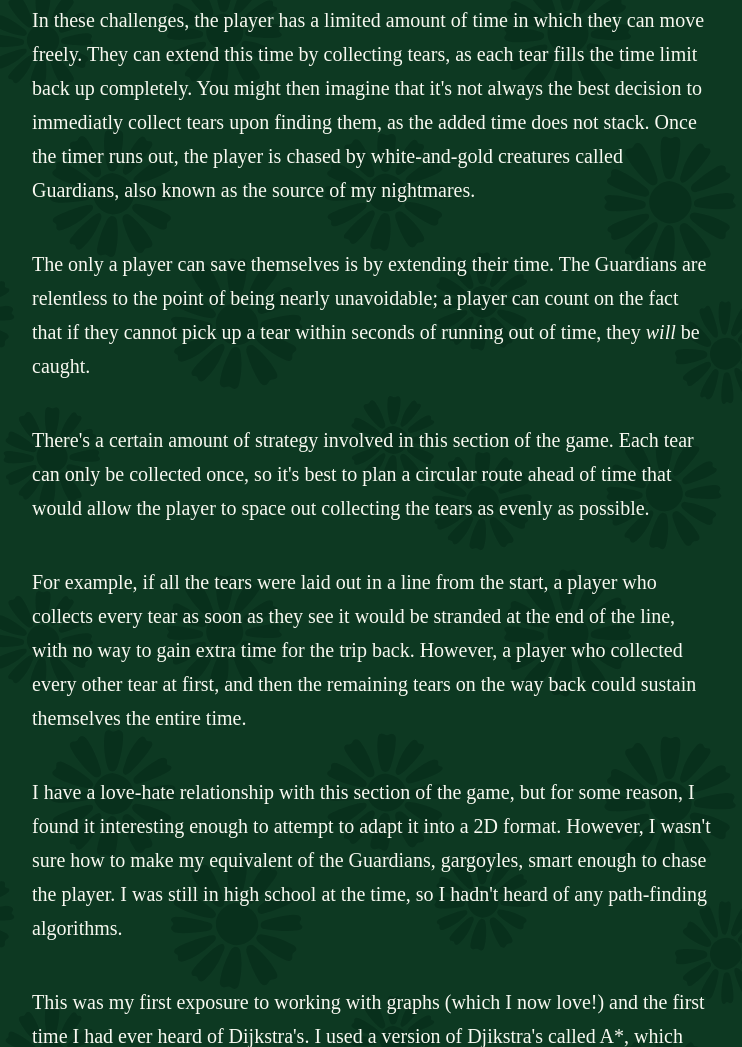
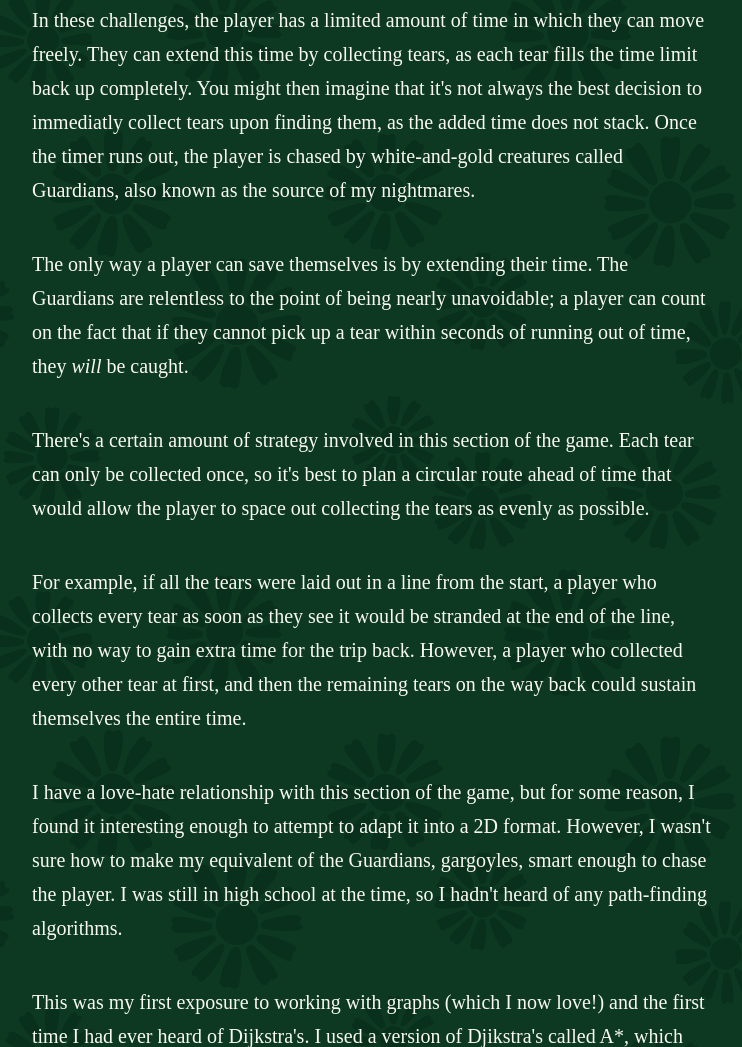
Before and after one commit to crhohner/crhohner.github.io, an Astro site: page /games in a window 1280 px wide. Shown: the part 4676-5723 px from the top of the page, without its empty margins (248-990 px from the left). Built offline with nearby package versions, Linux system fonts and the light colour scheme; Astro itself is replaced by a stand-in of ours.

Commit message:
Minor typo in games post

```diff
--- a/src/content/blog/games.mdx
+++ b/src/content/blog/games.mdx
@@ -93,7 +93,7 @@ by collecting tears, as each tear fills the time limit back up completely. You m
 the best decision to immediatly collect tears upon finding them, as the added time does not stack. Once the timer runs out, the player is
 chased by white-and-gold creatures called Guardians, also known as the source of my nightmares.
 
-The only a player can save themselves is by extending their time. The Guardians are relentless to the point of being nearly unavoidable; a player
+The only way a player can save themselves is by extending their time. The Guardians are relentless to the point of being nearly unavoidable; a player
 can count on the fact that if they cannot pick up a tear within seconds of running out of time, they <i>will</i> be caught.
 
 There's a certain amount of strategy involved in this section of the game. Each tear can only be collected once, so it's best to plan a circular route
```
